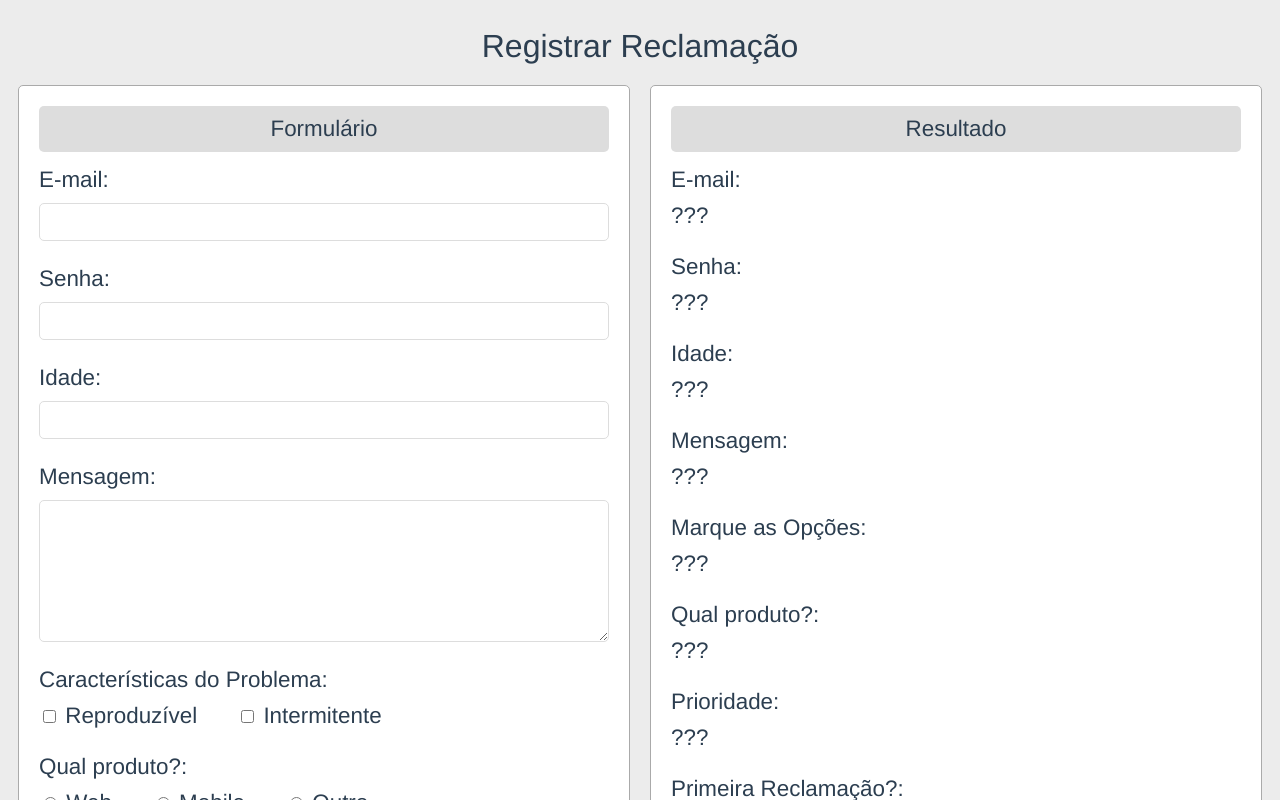
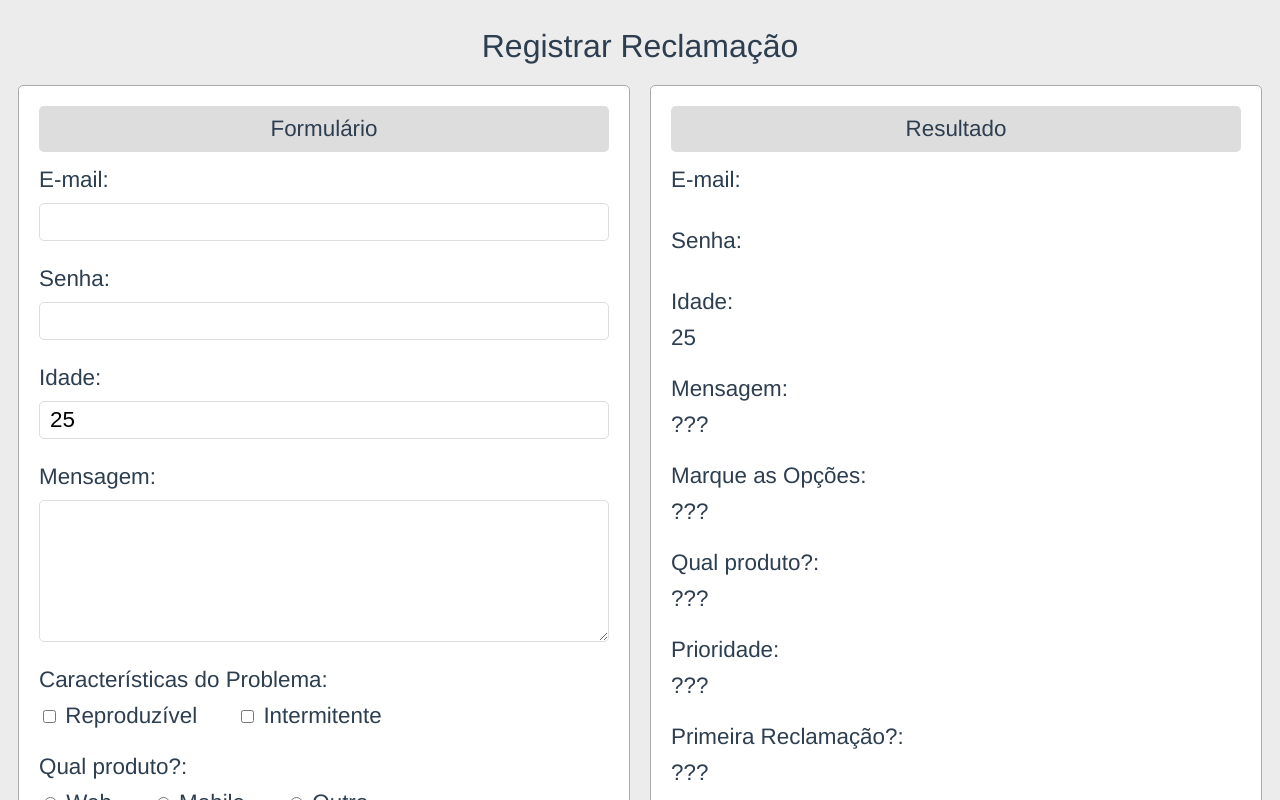
Before and after one commit to JFmaia/curso_vue, a Vue app in the folder formularios/formulario-exercicios/: page / in a window 1280 px wide. Shown: the top 800 px of the page. Built offline with nearby package versions, Linux system fonts and the light colour scheme.

Commit message:
chore: Os modificadores do v-model.

```diff
--- a/formularios/formulario-exercicios/src/App.vue
+++ b/formularios/formulario-exercicios/src/App.vue
@@ -4,14 +4,17 @@
 		<div class="conteudo">
 			<form class="painel">
 				<div class="cabecalho">Formulário</div>
-				<Rotulo nome="E-mail">
-					<input type="text">
+				<Rotulo nome="E-mail" >
+					<!--O trim tira os espaços em branco e tbm pode ser encadeado com o os outros-->
+					<input v-model.lazy.trim="usuario.email" type="text">
 				</Rotulo>
 				<Rotulo nome="Senha">
-					<input type="password">
+					<!--O lazy só aplica a mudança quando sai do campo perdendo o focus-->
+					<input v-model.lazy="usuario.senha" type="password">
 				</Rotulo>
 				<Rotulo nome="Idade">
-					<input type="number">
+					<!--Coloca dentro da sua instancia um valor numérico e não uma string-->
+					<input v-model.number="usuario.idade" type="number">
 				</Rotulo>
 				<Rotulo nome="Mensagem">
 					<textarea name="" cols="30" rows="5"></textarea>
@@ -39,13 +42,13 @@
 			<div class="painel">
 				<div class="cabecalho">Resultado</div>
 				<Rotulo nome="E-mail">
-					<span>???</span>
+					<span> {{usuario.email}} </span>
 				</Rotulo>
 				<Rotulo nome="Senha">
-					<span>???</span>
+					<span>{{usuario.senha}}</span>
 				</Rotulo>
 				<Rotulo nome="Idade">
-					<span>???</span>
+					<span>{{usuario.idade}}</span>
 				</Rotulo>
 				<Rotulo nome="Mensagem">
 					<span>???</span>
@@ -73,7 +76,16 @@ import Escolha from './components/Escolha.vue'
 
 export default {
 	name: 'app',
-	components: { Rotulo, Escolha }
+	components: { Rotulo, Escolha },
+	data(){
+		return{
+			usuario:{
+				email:"",
+				senha:"",
+				idade: 25
+			}
+		}
+	}
 }
 </script>
 
```
